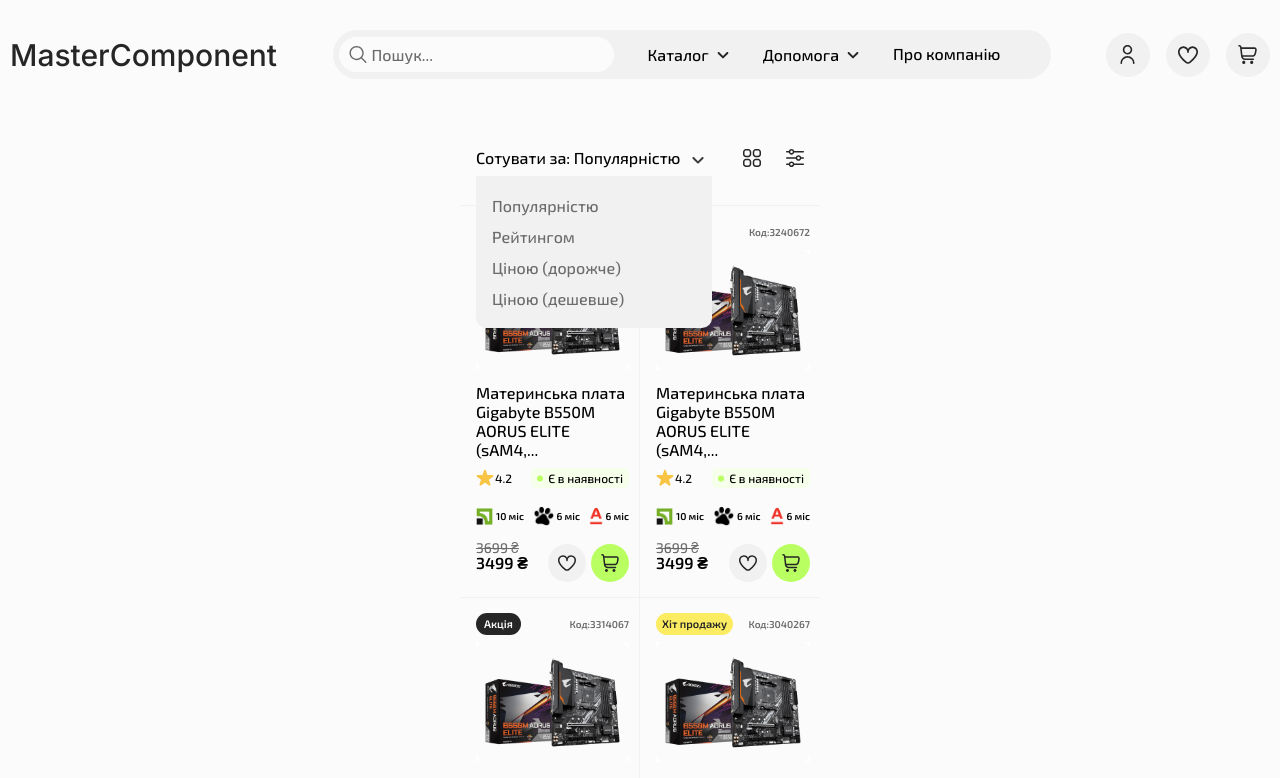
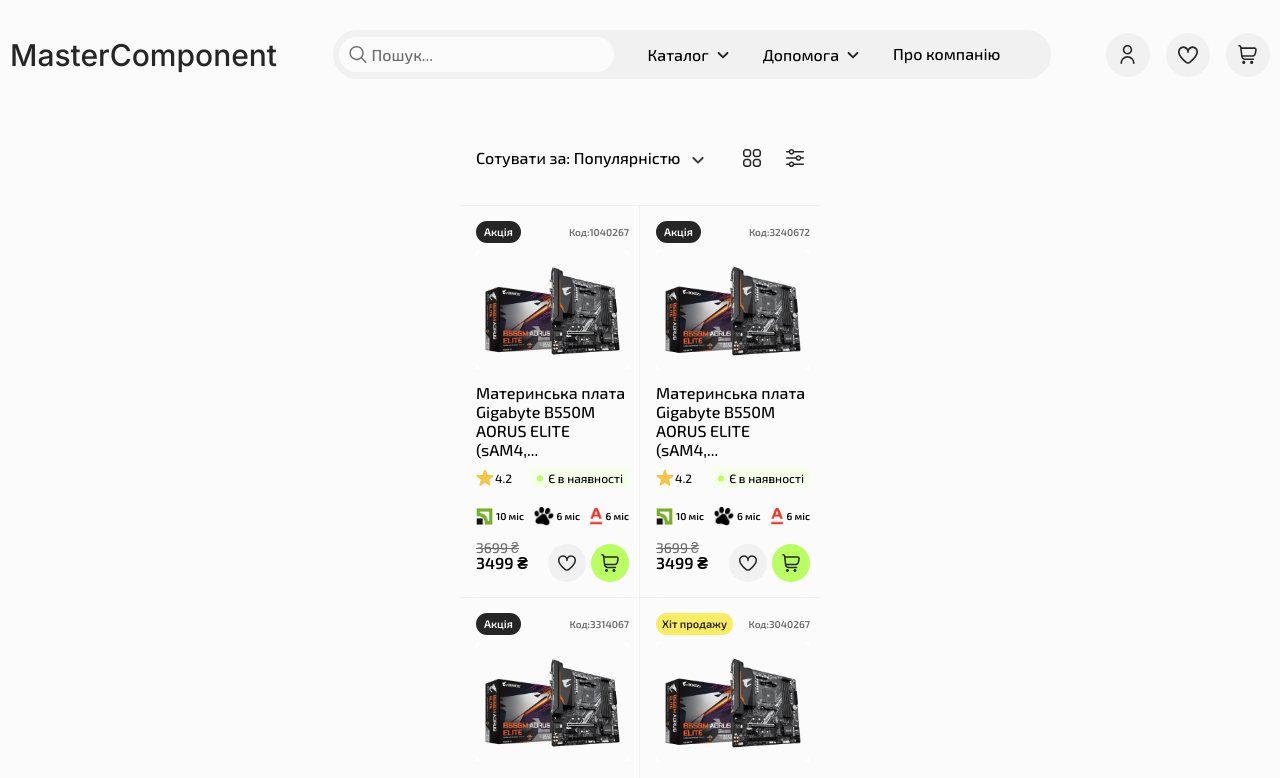
Before and after one commit to adevreactjs/masterComponent, a Next.js app: page /category in a window 1280 px wide. Shown: the top 778 px of the page. Built offline with nearby package versions, Linux system fonts and the light colour scheme.

Commit message:
add sort menu

```diff
--- a/src/app/category/index.module.scss
+++ b/src/app/category/index.module.scss
@@ -26,6 +26,7 @@
   line-height: normal;
 }
 .sortList {
+  display: block;
   position: absolute;
   left: 0;
   top: 30px;
@@ -56,6 +57,9 @@
   align-items: center;
   justify-content: center;
 }
+.closeSortMenu {
+  display: none;
+}
 
 @media (max-width: 1280px) {
   .category {
--- a/src/app/category/page.tsx
+++ b/src/app/category/page.tsx
@@ -11,6 +11,8 @@
 import cls from './index.module.scss';
 
 const page = () => {
+  const [openSortMenu, setOpenSortMenu] = useState(false);
+  const [sortValue, setSortValue] = useState(0);
   const params = [
     {
       id: '1',
@@ -86,6 +88,13 @@
       sale: 200,
     },
   ];
+  const sortMenu = ['Популярністю', 'Рейтингом', 'Ціною (дорожче)', 'Ціною (дешевше)'];
+
+  const changeSortValue = (ind: number) => {
+    setSortValue(ind);
+    setOpenSortMenu(false);
+  };
+
   return (
     <div className={cls.category}>
       <div className='flex w-full gap-x-[32px]'>
@@ -113,8 +122,10 @@
           <div className={cls.sortMenu}>
             <p className={cls.categoryTitle}>Материнські плати</p>
             <div className='flex gap-x-[6px] relative items-baseline'>
-              <p className='text-[16px] normal font-medium leading-normal'>
-                Сотувати за: Популярністю
+              <p
+                className='text-[16px] normal font-medium leading-normal'
+                onClick={() => setOpenSortMenu(!openSortMenu)}>
+                Сотувати за: {sortMenu[sortValue]}
               </p>
               <div className={cls.sortListArrow}>
                 <svg
@@ -130,12 +141,13 @@
                 </svg>
               </div>
 
-              <div className={cls.sortList}>
+              <div className={openSortMenu ? cls.sortList : cls.closeSortMenu}>
                 <ul>
-                  <li>Популярністю</li>
-                  <li>Рейтингом</li>
-                  <li>Ціною (дорожче)</li>
-                  <li>Ціною (дешевше)</li>
+                  {sortMenu.map((value, ind) => (
+                    <li key={ind} onClick={() => changeSortValue(ind)}>
+                      {value}
+                    </li>
+                  ))}
                 </ul>
               </div>
             </div>
```
